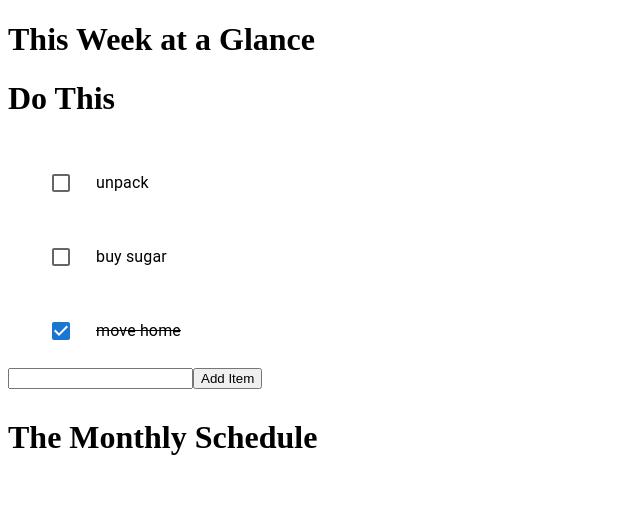
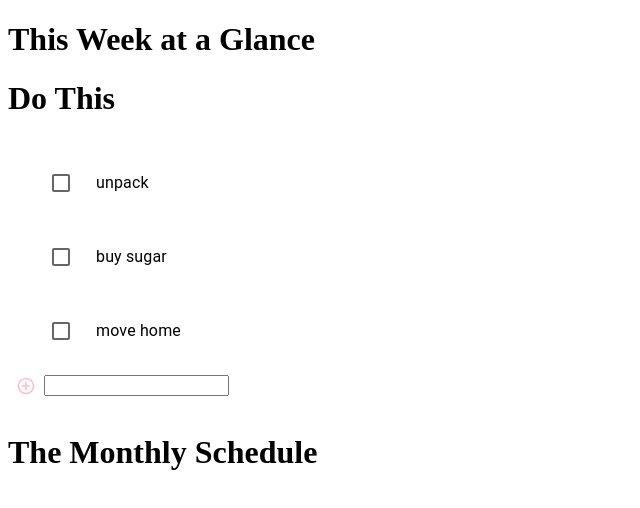
Before and after one commit to jackiebarry/org-tool, a React (Create React App) app: page / in a window 1280 px wide. Shown: the top 508 px of the page, without its empty margins (0-640 px from the left). Built offline with nearby package versions, Linux system fonts and the light colour scheme.

Commit message:
changed button to buttonIcon

```diff
--- a/package.json
+++ b/package.json
@@ -5,6 +5,7 @@
   "dependencies": {
     "@emotion/react": "^11.9.3",
     "@emotion/styled": "^11.9.3",
+    "@mui/icons-material": "^5.10.3",
     "@mui/material": "^5.9.1",
     "@testing-library/jest-dom": "^5.16.4",
     "@testing-library/react": "^13.3.0",
--- a/src/components/todo/ToDoInput.tsx
+++ b/src/components/todo/ToDoInput.tsx
@@ -1,13 +1,10 @@
 import { fontFamily } from '@mui/system';
 import { List, ListItem, ListItemButton, ListItemIcon, Checkbox, ListItemText} from '@mui/material';
-import { pink } from '@mui/material/colors';
-import Box from '@mui/material/Box';
-import Icon from '@mui/material/Icon';
+import { AddCircleOutline } from '@mui/icons-material/';
+import IconButton from '@mui/material/IconButton'
 import Input from '@mui/material/Input';
 import InputLabel from '@mui/material/InputLabel';
-import FormControl from '@mui/material/FormControl';
 import TextField from '@mui/material/TextField';
-import { inputAdornmentClasses } from '@mui/material';
 import * as React from 'react';
 
 
@@ -23,8 +20,11 @@ export default function ToDoInput(props) {
 
 return (
     <div>
+        <IconButton  onClick={e => props.onSubmit(buildTodo()) }>
+            <AddCircleOutline fontSize="small" sx={{ color: 'pink'}}/>
+        </IconButton>
         <input type="text" onChange={e => setText(e.target.value)} />
-        <button onClick={e => props.onSubmit(buildTodo()) }>Add Item</button>
+
     </div>
 )
 
--- a/src/components/todo/ToDoList.tsx
+++ b/src/components/todo/ToDoList.tsx
@@ -15,7 +15,7 @@ export default function ToDoList() {
     const [items, setItems] = React.useState<Todo[]>([
         {id: foo++, name: 'unpack', done: false},
         {id: foo++, name: 'buy sugar', done: false},
-        {id: foo++, name: 'move home', done: true}
+        {id: foo++, name: 'move home', done: false}
     ]);
     const [count, updateCount] = React.useState(foo++)
 
```
Also changed, not shown: 1 other file (tests, documents, lock files or other folders).
